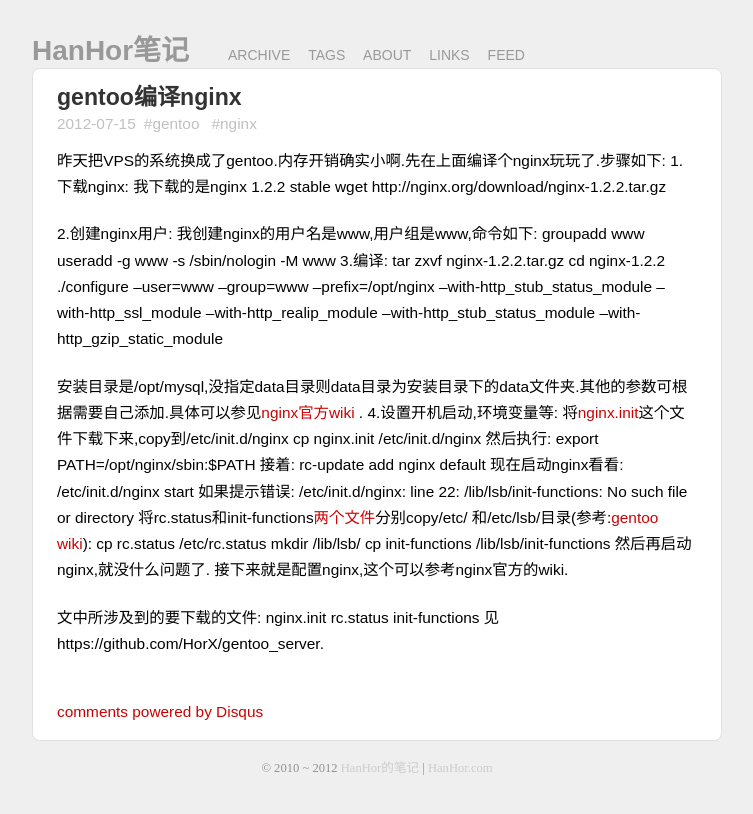
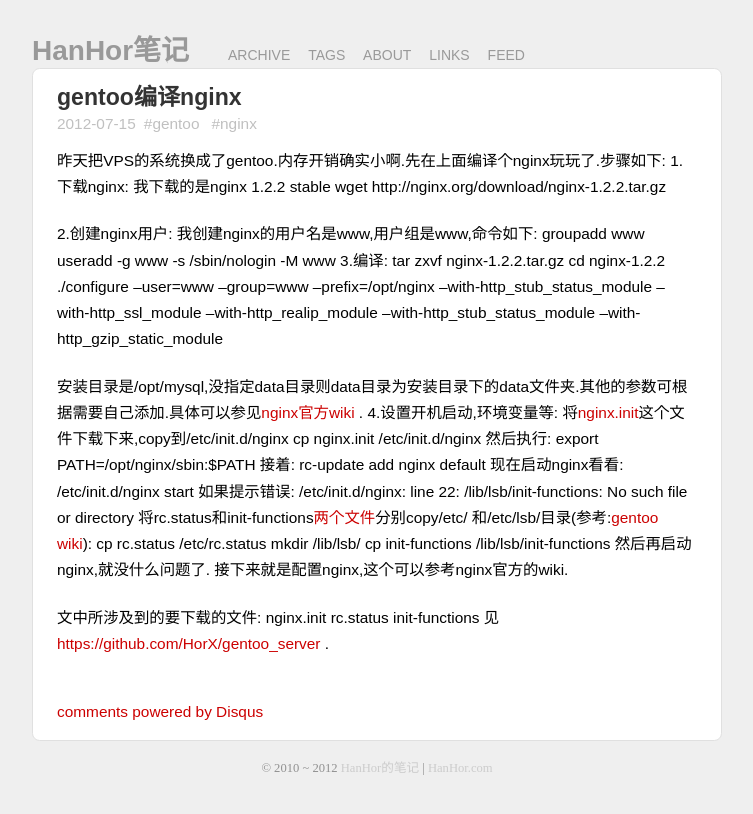
Before and after one commit to sapolang/lxyz.github.com, a Jekyll site: the page built from _posts/2012-07-15-compile-nginx-on-gentoo.md, in a window 1280 px wide. Shown: the top 814 px of the page, without its empty margins (263-1016 px from the left). Built offline with Jekyll 4.4.1, drawn with Linux system fonts in a browser that asks for light colours; some web fonts are replaced; Markdown is read by kramdown in place of the engine named in the settings; comment, search, counter and statistics services are not loaded; part of the change alters nothing that is shown.

```diff
--- a/_posts/2012-07-15-compile-nginx-on-gentoo.md
+++ b/_posts/2012-07-15-compile-nginx-on-gentoo.md
@@ -42,4 +42,4 @@ tags:
     nginx.init
     rc.status
     init-functions
-见https://github.com/HorX/gentoo_server.
+见 [https://github.com/HorX/gentoo_server](https://github.com/HorX/gentoo_server) .
```
Also changed, not shown: 1 other file.
